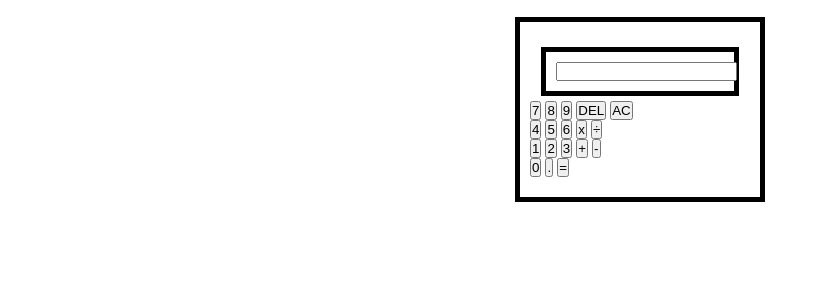
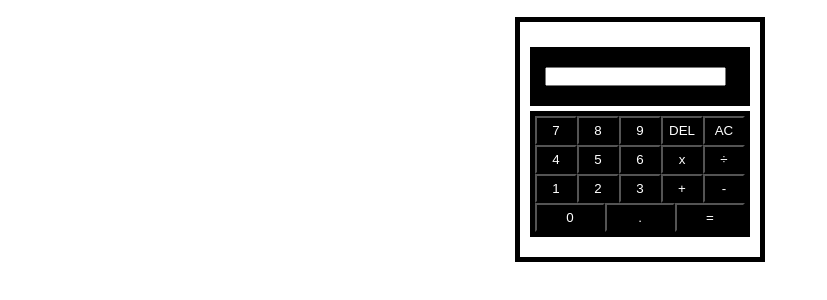
Before and after one commit to Chethans18/calculator, a plain HTML site: page index.html in a window 1280 px wide. Shown: the part 40-340 px from the top of the page, without its empty margins (0-827 px from the left). Drawn offline with Linux system fonts and the light colour scheme.

Commit message:
added  css

```diff
--- a/script.js
+++ b/script.js
@@ -5,14 +5,31 @@ let firstNumber = 0, secondNumber = 0, operator;
 
 function display(value) {
     let display = document.querySelector('#display')
-    display.value += value
+    display.value += value;
 }
+
 //function to clear the values in the display
 const clear = document.querySelector('#clear')
 clear.addEventListener('click', () => {
     const display = document.querySelector('#display');
     display.value = "";
 });
+
+
+//function to delet single element
+const delet = document.querySelector('#delet')
+delet.addEventListener('click', () => {
+    const display = document.querySelector('#display');
+    display.value = display.value.slice(0, -1);
+});
+
+
+//function to calculate
+const equals = document.querySelector('#equals')
+equals.addEventListener('click', () => {
+    const display = document.querySelector('#display');
+});
+
 
 const one = document.querySelector('#one');
 one.addEventListener('click', () => {
--- a/style.css
+++ b/style.css
@@ -11,42 +11,52 @@
     border: 5px solid black;
 }
 
-#result {
-    width: 90%;
-    margin: 5px auto;
-    padding: 10px;
-    border: 5px solid black;
-}
-
 #sub-container {
     margin: 10px auto;
     padding: 5px;
 
 }
 
-/*
+#result {
+    margin: 5px auto;
+    padding: 10px;
+    border: 5px solid black;
+    background-color: black;
+    color: white;
+}
+
+form {
+    width: 100%;
+    margin: 5px auto;
+}
+
+
 #buttons {
-    margin: 10px auto;
-    padding: 5px;
-    border: 3px solid black;
+    border: 5px solid black;
 }
+
 
 .row1 {
     display: flex;
-    gap: 3px;
+}
+
+button {
+    padding: 5px;
+    background-color: black;
+    color: white;
+    flex: 1;
 }
 
 .row2 {
     display: flex;
-    gap: 3px;
+
 }
 
 .row3 {
     display: flex;
-    gap: 3px;
+
 }
 
 .row4 {
     display: flex;
-    gap: 3px;
-} */
+}
```
